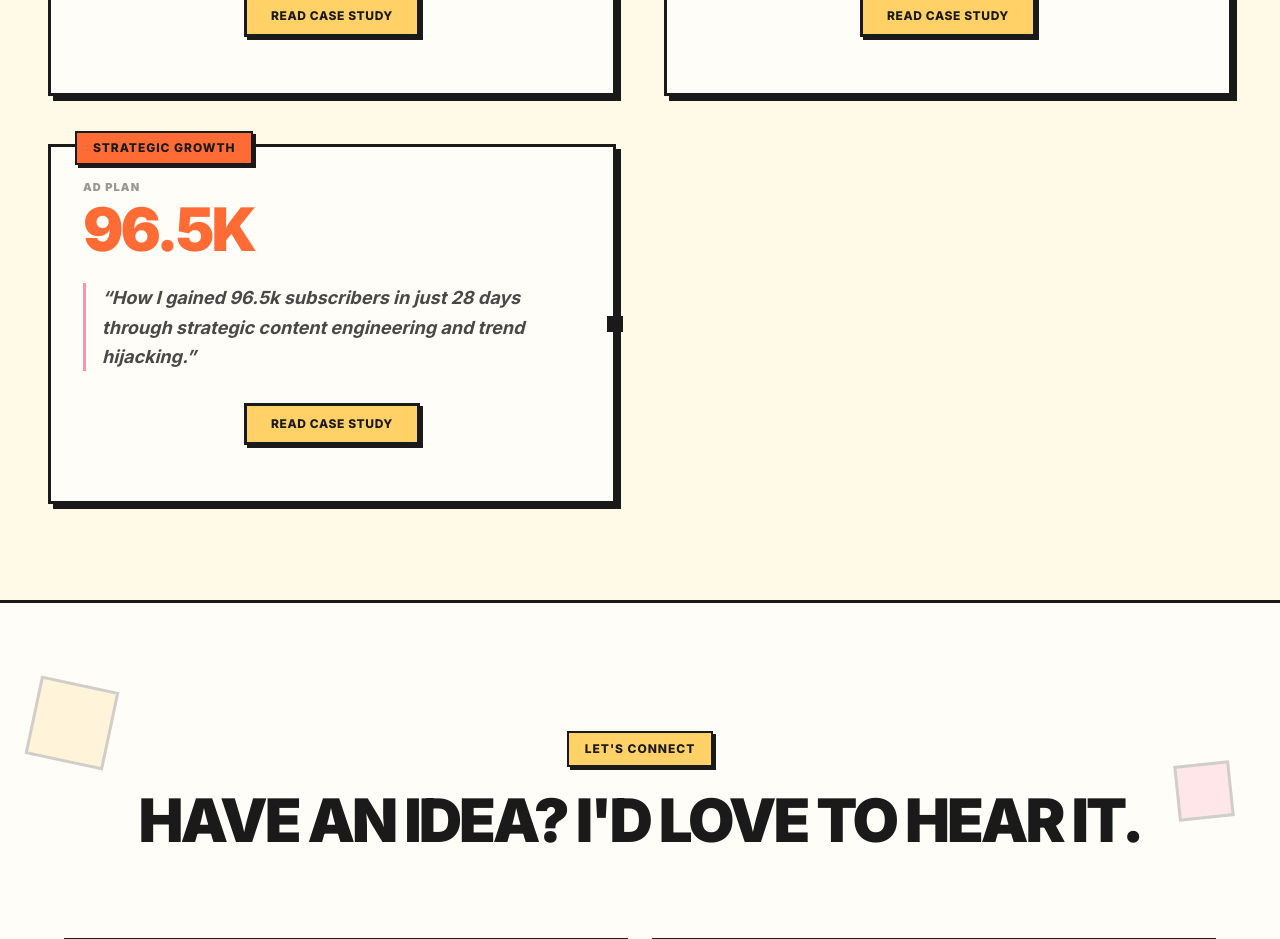
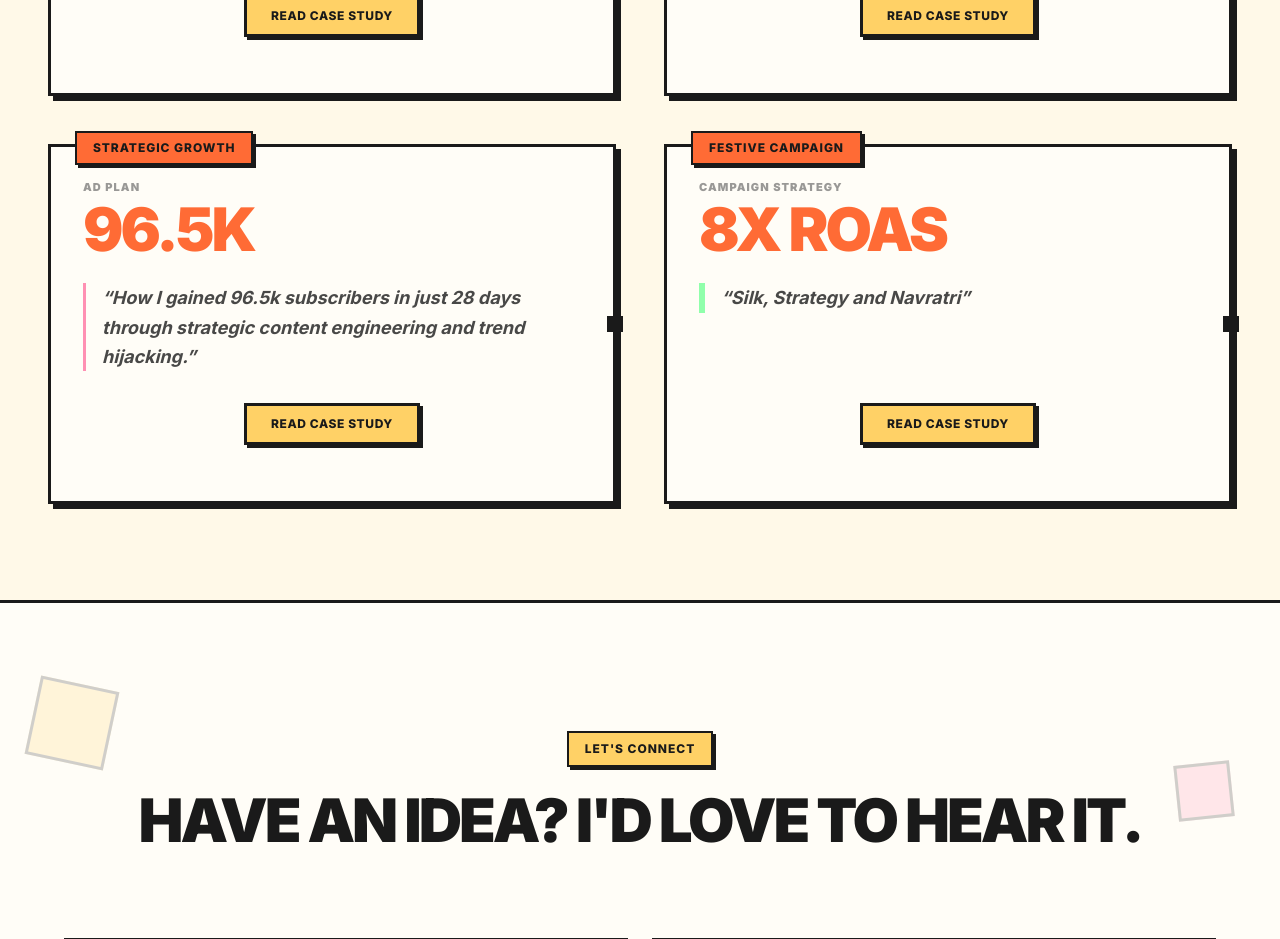
Before and after one commit to Sudharsan-since-2001/Portfolio, a Next.js app: page / in a window 1280 px wide. Shown: the part 4780-5719 px from the top of the page. Built offline with nearby package versions, Linux system fonts and the light colour scheme; a web font is replaced by a local one.

Commit message:
Add files via upload

```diff
--- a/src/components/PortfolioTabs.tsx
+++ b/src/components/PortfolioTabs.tsx
@@ -38,6 +38,16 @@ const marketingProjects = [
         color: "bg-[var(--nb-pink)]",
         icon: <Sparkles size={24} />,
         link: "https://medium.com/@sudharsanmilburn/how-we-gained-96-500-youtube-subscribers-in-28-days-for-a-politicians-channel-3ee28332b192"
+    },
+    {
+        title: "Campaign Strategy",
+        client: "6Dot5Ethnics",
+        category: "Festive Campaign",
+        results: "8x ROAS",
+        description: "Silk, Strategy and Navratri",
+        color: "bg-[var(--nb-green)]",
+        icon: <Target size={24} />,
+        link: "https://medium.com/@sudharsanmilburn/nine-days-one-strategy-8x-returns-e5292dd293fe"
     }
 ]
 
```
